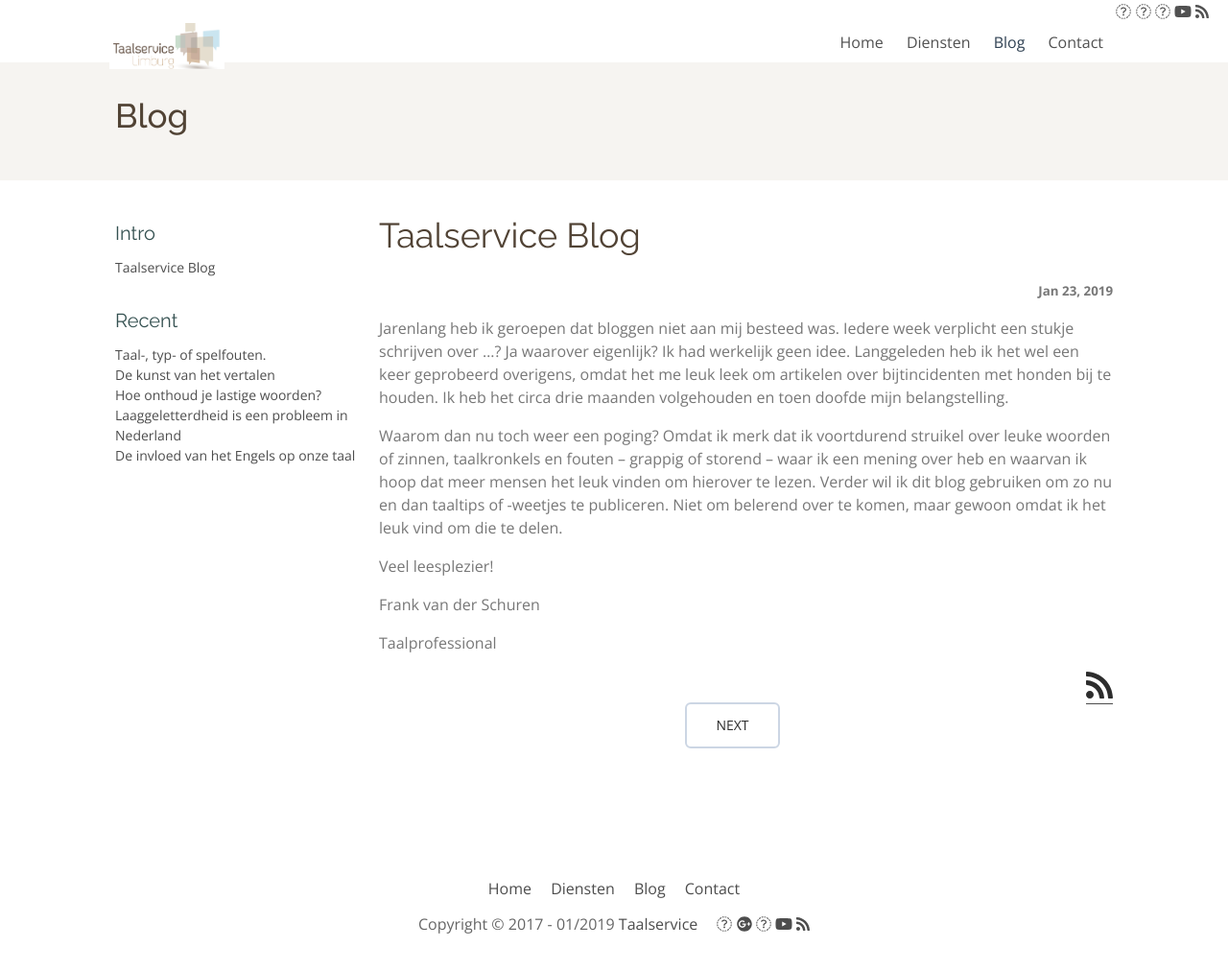
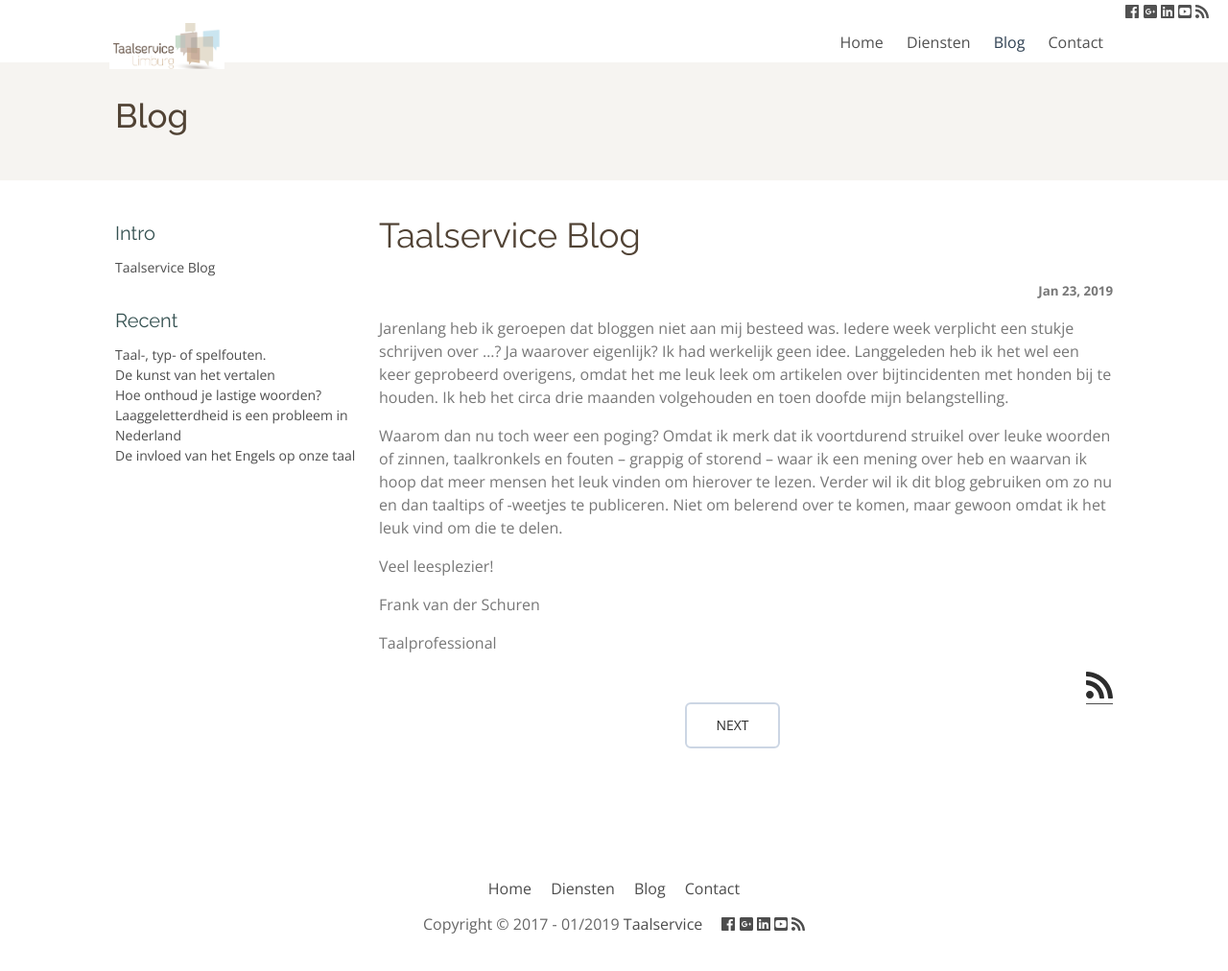
Before and after one commit to solilocide/solilocide.github.com, a Jekyll site: the page built from _blog/index.md, in a window 1280 px wide and 1079 px high. Shown: the top 1012 px of the window at 96% size. Built offline with Jekyll 4.4.1, drawn with Linux system fonts in a browser that asks for light colours; nearby versions of some CDN libraries; comment, search, counter and statistics services are not loaded.

Commit message:
header and footer also to FS 5, 2

```diff
--- a/_includes/footer.html
+++ b/_includes/footer.html
@@ -16,10 +16,10 @@
     <div class="Footer-copyright">
       <span class="pull-left">Copyright © 2017 - {{ 'now' | date: "%m/%Y" }} <a href="{{ site.baseurl }}/">Taalservice</a></span>
       <span class="pull-right">
-        <a href="https://www.facebook.com/taalservicelimburg/" target="blank"><i class="fab fa-facebook-official" title="FaceBook"></i></a>
-        <a href="https://plus.google.com/+QuWiCoHaelen" target="blank"><i class="fab fa-google-plus" title="GPlus"></i></a>
-        <a href="https://www.linkedin.com/in/frankvanderschuren/" target="blank"><i class="fab fa-linkedin-square" title="LinkedIn"></i></a>
-        <a href="https://www.youtube.com/channel/UCDpKvRJy8qCzjyHX01ZQnfA" target="blank"><i class="fab fa-youtube" title="YouTube"></i></a>
+        <a href="https://www.facebook.com/taalservicelimburg/" target="blank"><i class="fab fa-facebook" title="FaceBook"></i></a>
+        <a href="https://plus.google.com/+QuWiCoHaelen" target="blank"><i class="fab fa-google-plus-square" title="GPlus"></i></a>
+        <a href="https://www.linkedin.com/in/frankvanderschuren/" target="blank"><i class="fab fa-linkedin" title="LinkedIn"></i></a>
+        <a href="https://www.youtube.com/channel/UCDpKvRJy8qCzjyHX01ZQnfA" target="blank"><i class="fab fa-youtube-square" title="YouTube"></i></a>
         <a href="{{ site.baseurl }}/feed.xml" target="blank"><i class="fas fa-rss" title="RSS feed"></i></a>
       </span>
       <a href="#" class="crunchify-top"><i class="fas fa-chevron-up custom" ></i></a>
--- a/_includes/header.html
+++ b/_includes/header.html
@@ -1,9 +1,9 @@
 <div class="fixed">
 <div class="social_header">
-    <a href="https://www.facebook.com/taalservicelimburg/" target="blank"><i class="fab fa-facebook-official" title="FaceBook"></i></a>
-    <a href="https://plus.google.com/+QuWiCoHaelen" target="blank"><i class="fab fab-google-plus" title="GPlus"></i></a>
-    <a href="https://www.linkedin.com/in/frankvanderschuren/" target="blank"><i class="fab fa-linkedin-square" title="LinkedIn"></i></a>
-    <a href="https://www.youtube.com/channel/UCDpKvRJy8qCzjyHX01ZQnfA" target="blank"><i class="fab fa-youtube" title="YouTube"></i></a>
+    <a href="https://www.facebook.com/taalservicelimburg/" target="blank"><i class="fab fa-facebook" title="FaceBook"></i></a>
+    <a href="https://plus.google.com/+QuWiCoHaelen" target="blank"><i class="fab fa-google-plus-square" title="GPlus"></i></a>
+    <a href="https://www.linkedin.com/in/frankvanderschuren/" target="blank"><i class="fab fa-linkedin" title="LinkedIn"></i></a>
+    <a href="https://www.youtube.com/channel/UCDpKvRJy8qCzjyHX01ZQnfA" target="blank"><i class="fab fa-youtube-square" title="YouTube"></i></a>
     <a href="{{ site.baseurl }}/feed.xml" target="blank"><i class="fas fa-rss" title="RSS feed"></i></a>
 </div>
 
```
